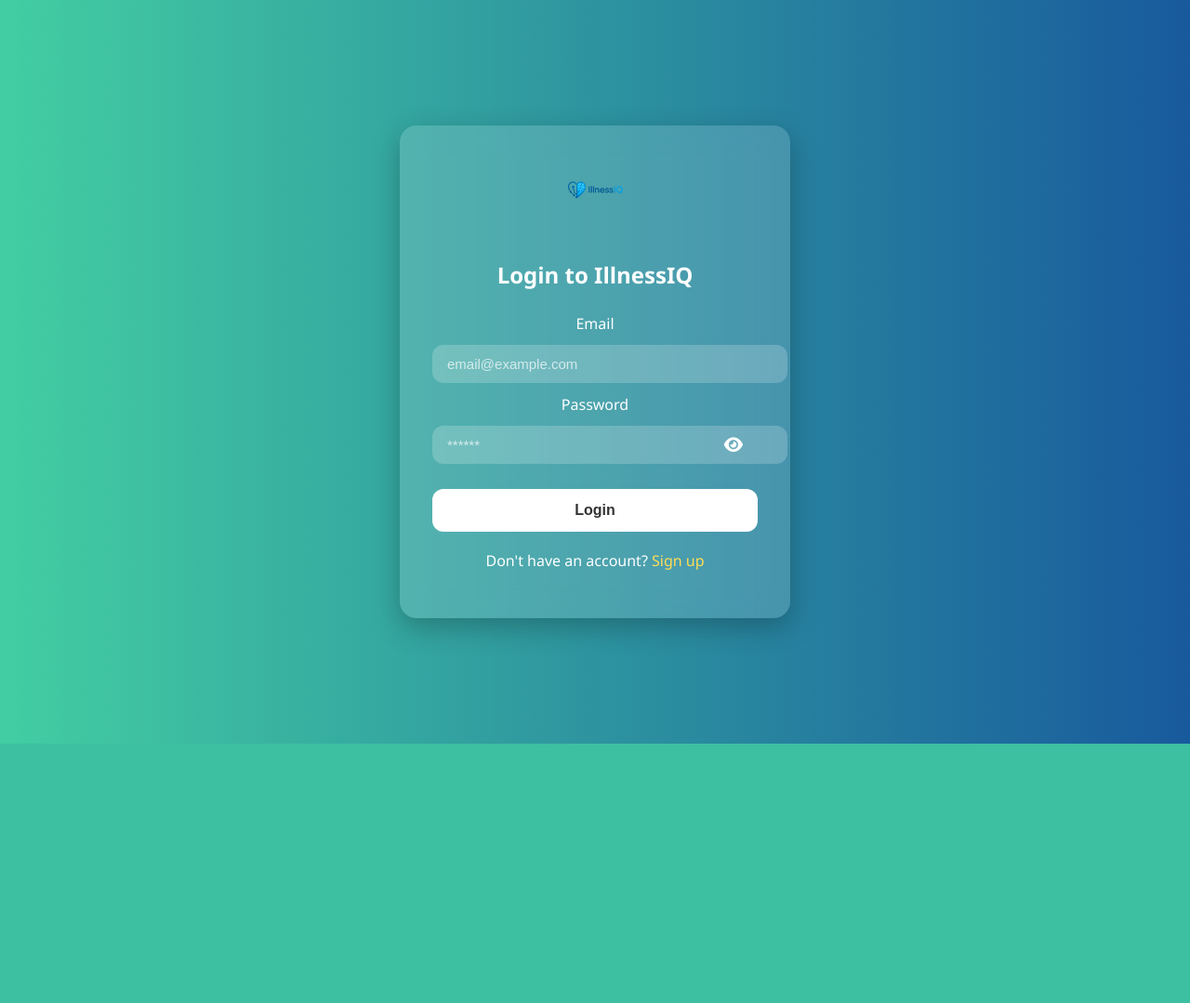
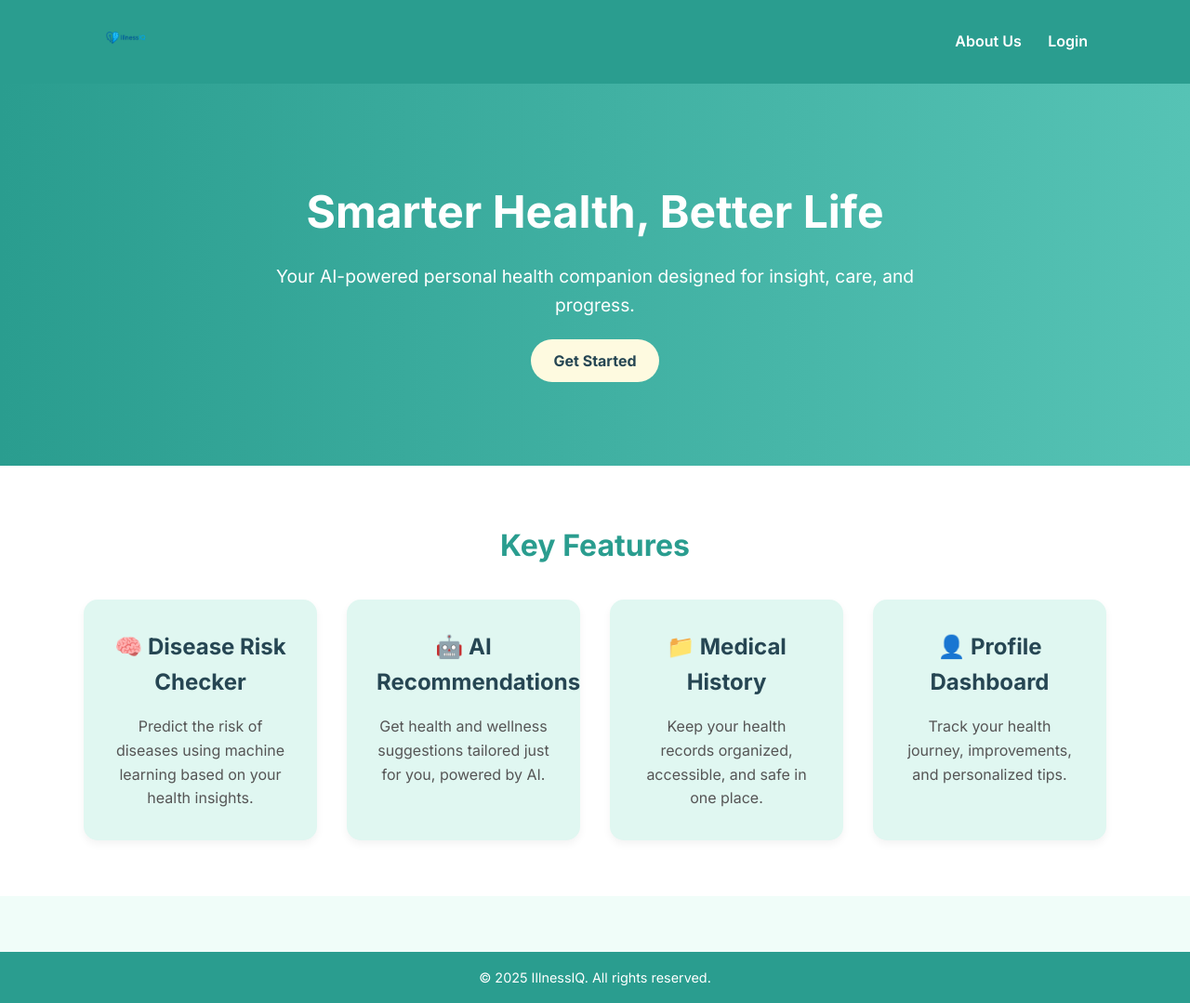
Before and after one commit to prasai-ap/IllnessIQ-minorproject-II, a Django app: page /login in a window 1280 px wide. Shown: the whole page at 93% size. Before the commit the page ends 800 px from the top, so only its background shows below. Run offline with Django 5.2, Linux system fonts and the light colour scheme.

Commit message:
change the color combination of index page

```diff
--- a/illnessiq_app/static/css/indexstyle.css
+++ b/illnessiq_app/static/css/indexstyle.css
@@ -6,14 +6,16 @@
 
 body {
   font-family: 'Inter', sans-serif;
-  background-color: #f9f9f9;
+  background-color: #f0fdf9; /* light mint */
   color: #333;
+  line-height: 1.6;
 }
 
 /* Navbar */
 .navbar {
-  background-color: #0c3c78;
+  background-color: #2a9d8f; /* soft teal */
   padding: 1rem 0;
+  box-shadow: 0 4px 10px rgba(0,0,0,0.05);
 }
 
 .navbar .container {
@@ -22,6 +24,7 @@
   display: flex;
   justify-content: space-between;
   align-items: center;
+  padding: 0 20px;
 }
 
 .logo img {
@@ -37,12 +40,12 @@
 }
 
 .nav-links a:hover {
-  color: #ffd369;
+  color: #e9f5f3;
 }
 
 /* Hero Section */
 .hero {
-  background: linear-gradient(135deg, #0c3c78, #1e90ff);
+  background: linear-gradient(to right, #2a9d8f, #56c3b5);
   color: white;
   padding: 100px 20px;
   text-align: center;
@@ -62,8 +65,8 @@
 }
 
 .cta-btn {
-  background-color: #ffd369;
-  color: #0c3c78;
+  background-color: #fefae0;
+  color: #264653;
   padding: 0.8rem 1.5rem;
   border-radius: 30px;
   font-weight: bold;
@@ -72,45 +75,47 @@
 }
 
 .cta-btn:hover {
-  background-color: #ffc947;
+  background-color: #e9e1b5;
 }
 
 /* Features Section */
 .features {
   padding: 60px 20px;
+  background-color: #ffffff;
 }
 
 .section-title {
   text-align: center;
   font-size: 2rem;
-  margin-bottom: 40px;
+  margin-bottom: 2rem;
+  color: #2a9d8f;
 }
 
 .cards {
   display: grid;
-  grid-template-columns: repeat(auto-fit, minmax(240px, 1fr));
-  gap: 30px;
+  grid-template-columns: repeat(auto-fit, minmax(250px, 1fr));
+  gap: 2rem;
   max-width: 1100px;
-  margin: auto;
+  margin: 0 auto;
 }
 
 .card {
-  background-color: white;
+  background-color: #e0f7f1;
+  border-radius: 15px;
   padding: 2rem;
-  border-radius: 15px;
-  box-shadow: 0 4px 12px rgba(0,0,0,0.1);
   text-align: center;
-  transition: transform 0.3s ease, box-shadow 0.3s ease;
+  box-shadow: 0 4px 8px rgba(0,0,0,0.05);
+  transition: transform 0.3s ease;
 }
 
 .card:hover {
   transform: translateY(-5px);
-  box-shadow: 0 8px 20px rgba(0,0,0,0.15);
 }
 
 .card h3 {
+  font-size: 1.5rem;
+  color: #264653;
   margin-bottom: 1rem;
-  font-size: 1.3rem;
 }
 
 .card p {
@@ -120,9 +125,10 @@
 
 /* Footer */
 .footer {
-  background-color: #0c3c78;
+  background-color: #2a9d8f;
   color: white;
   text-align: center;
-  padding: 1rem 0;
-  margin-top: 40px;
+  padding: 1rem 20px;
+  margin-top: 60px;
+  font-size: 0.9rem;
 }
--- a/illnessiq_app/templates/login.html
+++ b/illnessiq_app/templates/login.html
@@ -4,63 +4,65 @@
 <head>
   <meta charset="UTF-8" />
   <meta name="viewport" content="width=device-width, initial-scale=1.0"/>
-  <title>Login – IllnessIQ</title>
-  <link rel="stylesheet" href="{% static 'css/loginstyle.css' %}" />
-  <link rel="stylesheet" href="https://cdnjs.cloudflare.com/ajax/libs/font-awesome/6.5.0/css/all.min.css" />
+  <title>IllnessIQ – Your Health Companion</title>
+  <link rel="stylesheet" href="{% static 'css/indexstyle.css' %}" />
+  <link href="https://fonts.googleapis.com/css2?family=Inter:wght@400;600;700&display=swap" rel="stylesheet">
 </head>
 <body>
 
-  {% if messages %}
-  <div class="messages">
-    {% for message in messages %}
-      <div class="message {{ message.tags }}">{{ message }}</div>
-    {% endfor %}
-  </div>
-  {% endif %}
+  <!-- Navbar -->
+  <nav class="navbar">
+    <div class="container">
+      <a href="{% url 'index' %}" class="logo">
+        <img src="{% static 'images/logo.png' %}" alt="IllnessIQ Logo">
+      </a>
+      <div class="nav-links">
+        <a href="{% url 'aboutus' %}">About Us</a>
+        <a href="{% url 'login' %}">Login</a>
+      </div>
+    </div>
+  </nav>
 
-  <div class="login-container">
-    <div class="login-box glass">
-      <div class="logo">
-        <a href="{% url 'index' %}">
-          <img src="{% static 'images/logo.png' %}" alt="IllnessIQ Logo">
-        </a>
+  <!-- Hero Section -->
+  <header class="hero">
+    <div class="hero-content">
+      <h1>Smarter Health, Better Life</h1>
+      <p>Your AI-powered personal health companion designed for insight, care, and progress.</p>
+      <a href="{% url 'login' %}" class="cta-btn">Get Started</a>
+    </div>
+  </header>
+
+  <!-- Features Section -->
+  <section class="features">
+    <div class="container">
+      <h2 class="section-title">Key Features</h2>
+      <div class="cards">
+        <div class="card">
+          <h3>🧠 Disease Risk Checker</h3>
+          <p>Predict the risk of diseases using machine learning based on your health insights.</p>
+        </div>
+        <div class="card">
+          <h3>🤖 AI Recommendations</h3>
+          <p>Get health and wellness suggestions tailored just for you, powered by AI.</p>
+        </div>
+        <div class="card">
+          <h3>📁 Medical History</h3>
+          <p>Keep your health records organized, accessible, and safe in one place.</p>
+        </div>
+        <div class="card">
+          <h3>👤 Profile Dashboard</h3>
+          <p>Track your health journey, improvements, and personalized tips.</p>
+        </div>
       </div>
-      <h2>Login to IllnessIQ</h2>
+    </div>
+  </section>
 
-      <form method="POST" action="{% url 'login' %}">
-        {% csrf_token %}
-
-        <label for="email">Email</label>
-        <input type="email" id="email" name="email" placeholder="email@example.com" required>
-
-        <label for="password">Password</label>
-        <div class="password-wrapper">
-          <input type="password" name="password" id="password" placeholder="******" required />
-          <i class="fa-solid fa-eye toggle-icon" onclick="togglePassword('password', this)"></i>
-        </div>
-
-        <button type="submit" class="btn-login">Login</button>
-      </form>
-
-      <p class="signup-text">Don't have an account? <a href="{% url 'signup' %}">Sign up</a></p>
+  <!-- Footer -->
+  <footer class="footer">
+    <div class="container">
+      &copy; 2025 IllnessIQ. All rights reserved.
     </div>
-  </div>
-
-  <script>
-    function togglePassword(id, el) {
-      const input = document.getElementById(id);
-      const icon = el;
-      if (input.type === "password") {
-        input.type = "text";
-        icon.classList.remove("fa-eye");
-        icon.classList.add("fa-eye-slash");
-      } else {
-        input.type = "password";
-        icon.classList.remove("fa-eye-slash");
-        icon.classList.add("fa-eye");
-      }
-    }
-  </script>
+  </footer>
 
 </body>
 </html>
```
